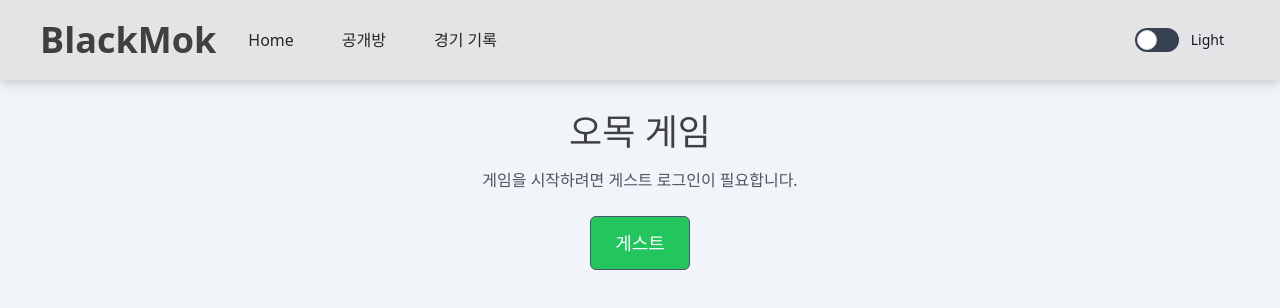
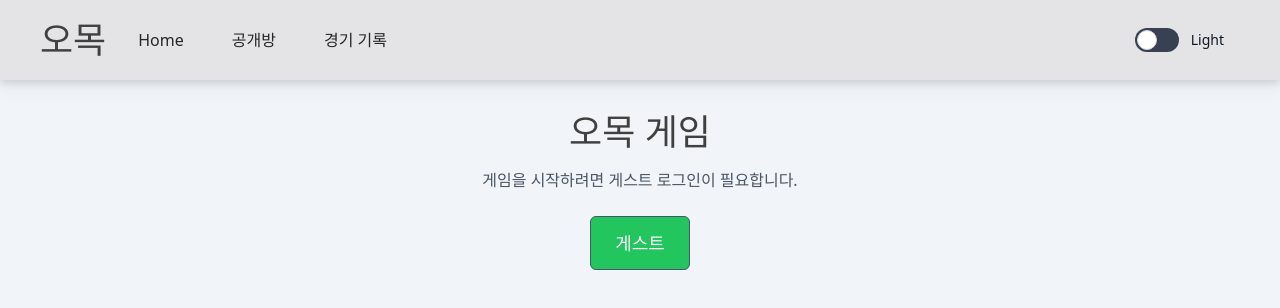
Before and after one commit to Kwak1999/public_omok, a React (Vite) app: page / in a window 1280 px wide. Shown: the top 308 px of the page. Built offline with nearby package versions, Linux system fonts and the light colour scheme.

Commit message:
제목 수정

```diff
--- a/src/components/Navbar.jsx
+++ b/src/components/Navbar.jsx
@@ -26,7 +26,7 @@ const Navbar = ({darkMode, setDarkMode}) => {
                     <h1
                         className='mr-4 text-3xl font-bold sm:text-4xl text-neutral-700 dark:text-gray-300'
                     >
-                        BlackMok
+                        오목
                     </h1>
 
                     <ul className='hidden md:flex'>
```
